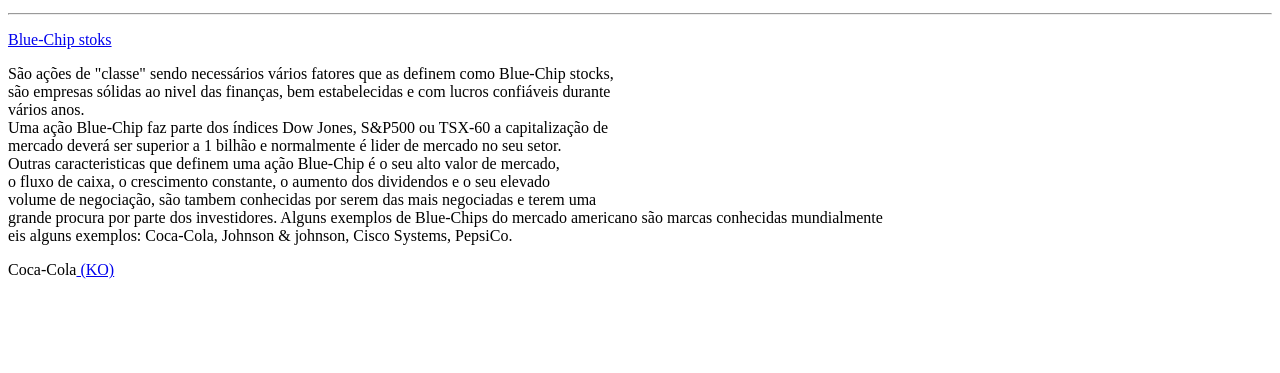
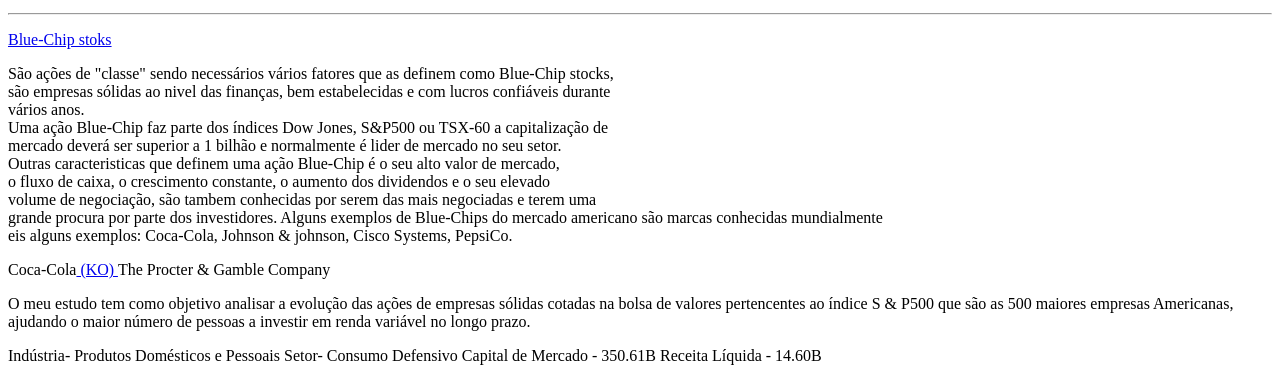
Before and after one commit to thaywebsearch/mundodasacoes, a plain HTML site: page index.html in a window 1280 px wide. Shown: the part 3108-3481 px from the top of the page. Before the commit the page ends 3395 px from the top, so only its background shows below. Drawn offline with Linux system fonts and the light colour scheme.

Commit message:
The Procter & Gamble

```diff
--- a/index.html
+++ b/index.html
@@ -354,6 +354,18 @@
 
         <h17>Coca-Cola<a href="https://www.finance.yahoo.com/quote/KO?p=KO&.tsrc=fin-srch"> (KO) </a></h17>
 
+        <h18>The Procter & Gamble Company</h18>
+
+        <p>O meu  estudo tem como objetivo analisar a evolução das ações de empresas sólidas cotadas na bolsa de valores pertencentes ao índice S & P500 que são as 500 maiores empresas Americanas, ajudando o maior número de pessoas a investir em renda variável no longo prazo.</p>
+
+        <h19>Indústria- Produtos Domésticos e Pessoais
+          Setor- Consumo Defensivo
+          Capital de Mercado - 350.61B
+          Receita Líquida - 14.60B
+        </h19>
+
+
+
 
 
 
```
